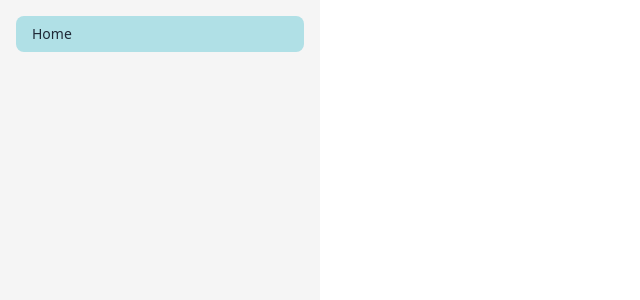
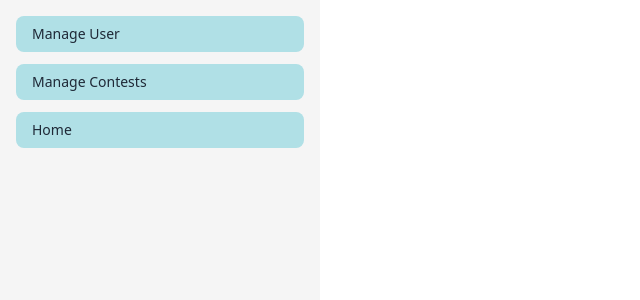
Before and after one commit to Badhon-Sarker/ContestHub, a React (Vite) app: page /dashboard in a window 1280 px wide. Shown: the top 300 px of the page, without its empty margins (0-640 px from the left). Built offline with nearby package versions, Linux system fonts and the light colour scheme; no server answers; sample sign-in values are in the browser's storage.

Commit message:
tanstack added

```diff
--- a/package.json
+++ b/package.json
@@ -10,6 +10,7 @@
     "preview": "vite preview"
   },
   "dependencies": {
+    "@tanstack/react-query": "^5.40.0",
     "axios": "^1.7.2",
     "firebase": "^10.12.2",
     "localforage": "^1.10.0",
--- /dev/null
+++ b/src/Components/Dashbord/Admin/MangeUser/ManageUser.jsx
@@ -0,0 +1,29 @@
+import { useQuery } from "@tanstack/react-query";
+import axios from "axios";
+
+
+
+
+
+const ManageUser = () => {
+
+    const {data: users = []} = useQuery({
+        queryKey: ['users'],
+        queryFn: async()=>{
+            const res = await axios.get(`${import.meta.env.VITE_URL}/users`)
+            return res.data
+
+        }
+    })
+
+
+
+    return (
+        <div>
+            manage users {users.length}
+
+        </div>
+    );
+};
+
+export default ManageUser;
--- a/src/Components/Dashbord/Dashboard.jsx
+++ b/src/Components/Dashbord/Dashboard.jsx
@@ -1,7 +1,7 @@
 import { Link, Outlet } from "react-router-dom";
 
-
 const Dashboard = () => {
+  const isAdmin = true;
   return (
     <div className="lg:flex">
       <div className="drawer lg:drawer-open">
@@ -26,11 +26,45 @@ const Dashboard = () => {
             aria-label="close sidebar"
             className="drawer-overlay"
           ></label>
-          <ul className="menu p-4 w-80 min-h-full bg-[#F5F5F5] text-base-content">
+          <ul className="menu p-4 w-80 min-h-full bg-[#F5F5F5] text-base-content space-y-3">
             {/* Sidebar content here */}
-            <li className="bg-[#B0E0E6] rounded-lg">
-              <Link to={"/"}>Home</Link>
-            </li>
+
+            {isAdmin ? (
+              <>
+                <li className="bg-[#B0E0E6] rounded-lg">
+                  <Link to={"/dashboard/manageUsers"}>Manage User</Link>
+                </li>
+
+                <li className="bg-[#B0E0E6] rounded-lg">
+                  <Link to={"/"}>Manage Contests</Link>
+                </li>
+
+                <li className="bg-[#B0E0E6] rounded-lg">
+                  <Link to={"/"}>Home</Link>
+                </li>
+
+              </>
+            ) : (
+              <>
+
+                <li className="bg-[#B0E0E6] rounded-lg">
+                  <Link to={"/"}>My Participated Contest</Link>
+                </li>
+
+                <li className="bg-[#B0E0E6] rounded-lg">
+                  <Link to={"/"}>My Winning Contest</Link>
+                </li>
+
+                <li className="bg-[#B0E0E6] rounded-lg">
+                  <Link to={"/"}>My Profile</Link>
+                </li>
+
+                <li className="bg-[#B0E0E6] rounded-lg">
+                  <Link to={"/"}>Home</Link>
+                </li>
+
+              </>
+            )}
           </ul>
         </div>
       </div>
--- /dev/null
+++ b/src/PrivateRoutes/PrivateRoutes.jsx
@@ -0,0 +1,23 @@
+import { useContext } from "react";
+import { AuthContext } from "../Provider/AuthProvider/AuthProvider";
+import { Navigate, useLocation } from "react-router-dom";
+
+const PrivateRoutes = ({ children }) => {
+  const { user, loading } = useContext(AuthContext);
+  const location = useLocation();
+
+  if (loading) {
+    return (
+      <div className="flex justify-center items-center">
+        <span className="loading loading-spinner loading-lg"></span>
+      </div>
+    );
+  }
+
+  if (user) {
+    return children;
+  }
+  return <Navigate state={location.pathname} to={"/login"}></Navigate>;
+};
+
+export default PrivateRoutes;
--- a/src/main.jsx
+++ b/src/main.jsx
@@ -12,6 +12,15 @@ import ErrorPage from "./Components/ErrorPage/ErrorPage";
 import { Toaster } from "react-hot-toast";
 import Dashboard from "./Components/Dashbord/Dashboard";
 import Users from "./Components/Dashbord/Users/Users";
+import {
+  QueryClient,
+  QueryClientProvider,
+  useQuery,
+} from "@tanstack/react-query";
+import ManageUser from "./Components/Dashbord/Admin/MangeUser/ManageUser";
+import PrivateRoutes from "./PrivateRoutes/PrivateRoutes";
+
+const queryClient = new QueryClient();
 
 const router = createBrowserRouter([
   {
@@ -35,12 +44,16 @@ const router = createBrowserRouter([
   },
   {
     path: "dashboard",
-    element: <Dashboard></Dashboard>,
+    element: <PrivateRoutes><Dashboard></Dashboard></PrivateRoutes>,
     children: [
       {
         path: "users",
         element: <Users></Users>,
       },
+      {
+        path: 'manageUsers',
+        element: <ManageUser></ManageUser>
+      }
     ],
   },
 ]);
@@ -48,7 +61,9 @@ const router = createBrowserRouter([
 ReactDOM.createRoot(document.getElementById("root")).render(
   <React.StrictMode>
     <AuthProvider>
-      <RouterProvider router={router} />
+      <QueryClientProvider client={queryClient}>
+        <RouterProvider router={router} />
+      </QueryClientProvider>
     </AuthProvider>
     <Toaster />
   </React.StrictMode>
```
Also changed, not shown: 1 other file (tests, documents, lock files or other folders).
